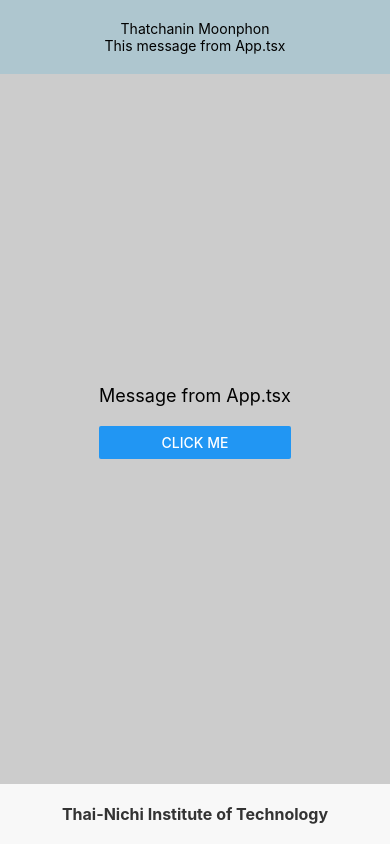
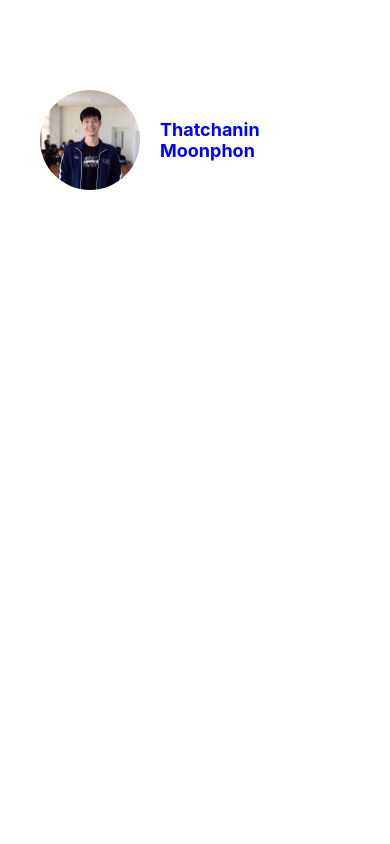
Before and after one commit to fasterrob/ITE-434-react-native, a React Native app: screen / in a window 390 px wide. Built offline with nearby package versions, Linux system fonts and the light colour scheme.

Commit message:
Practice1_Ch04_ReactHook[27_7_24]

```diff
--- a/App.tsx
+++ b/App.tsx
@@ -1,30 +1,13 @@
-import { StyleSheet, View } from "react-native";
+import { StyleSheet, Text, View } from 'react-native'
+import ProfileScreen from './components/ProfileScreen'
+import React from 'react'
 
-import AppFooter from "./components/AppFooter";
-import AppHeader from "./components/AppHeader";
-import Content from "./components/Content";
-
-export default function App(): React.JSX.Element {
+const App = ():React.JSX.Element => {
   return (
-    <View style={styles.container}>
-      <AppHeader
-        fullname="Thatchanin Moonphon"
-        message="This message from App.tsx"
-      />
-      <Content message="Message from App.tsx" fullname="Thatchanin Moonphon" />
-      <AppFooter />
+    <View>
+      <ProfileScreen/>
     </View>
-  );
+  )
 }
 
-const styles = StyleSheet.create({
-  container: {
-    flex: 1,
-    backgroundColor: "#ccc",
-    alignItems: "center",
-    justifyContent: "center",
-  },
-  text: {
-    fontSize: 30,
-  },
-});
+export default App
--- /dev/null
+++ b/components/ProfileScreen.tsx
@@ -0,0 +1,17 @@
+import { StyleSheet, Text, View, Image } from "react-native";
+import { styles } from "../styles/styles";
+import React from "react";
+
+const ProfileScreen = (): React.JSX.Element => {
+  const profileImage = require("../assets/profileImage.jpg");
+  return (
+    <View style={styles.container}>
+      <View style={styles.profileContainer}>
+        <Image style={styles.profileImage} source={profileImage} />
+        <Text style={styles.profileName}>Thatchanin Moonphon</Text>
+      </View>
+    </View>
+  );
+};
+
+export default ProfileScreen;
--- /dev/null
+++ b/styles/styles.ts
@@ -0,0 +1,32 @@
+import { StyleSheet } from "react-native";
+
+const styles = StyleSheet.create({
+  container: {
+    alignItems: "center",
+    padding: 20,
+    borderColor: "#f5f5f5",
+  },
+  profileImage: {
+    borderRadius: 50,
+    width: 100,
+    height: 100,
+    marginRight: 20,
+  },
+  profileContainer: {
+    flexDirection: "row",
+    alignItems: "center",
+    width: "100%",
+    padding: 20,
+    borderRadius: 10,
+    backgroundColor: "#ffF",
+    elevation: 5,
+    marginTop: 50,
+  },
+  profileName: {
+    color: "#00f",
+    fontWeight: "bold",
+    fontSize: 18,
+  },
+});
+
+export { styles };
```
Also changed, not shown: App1.tsx (added, +30 -0 lines), assets/profileImage.jpg (added).
